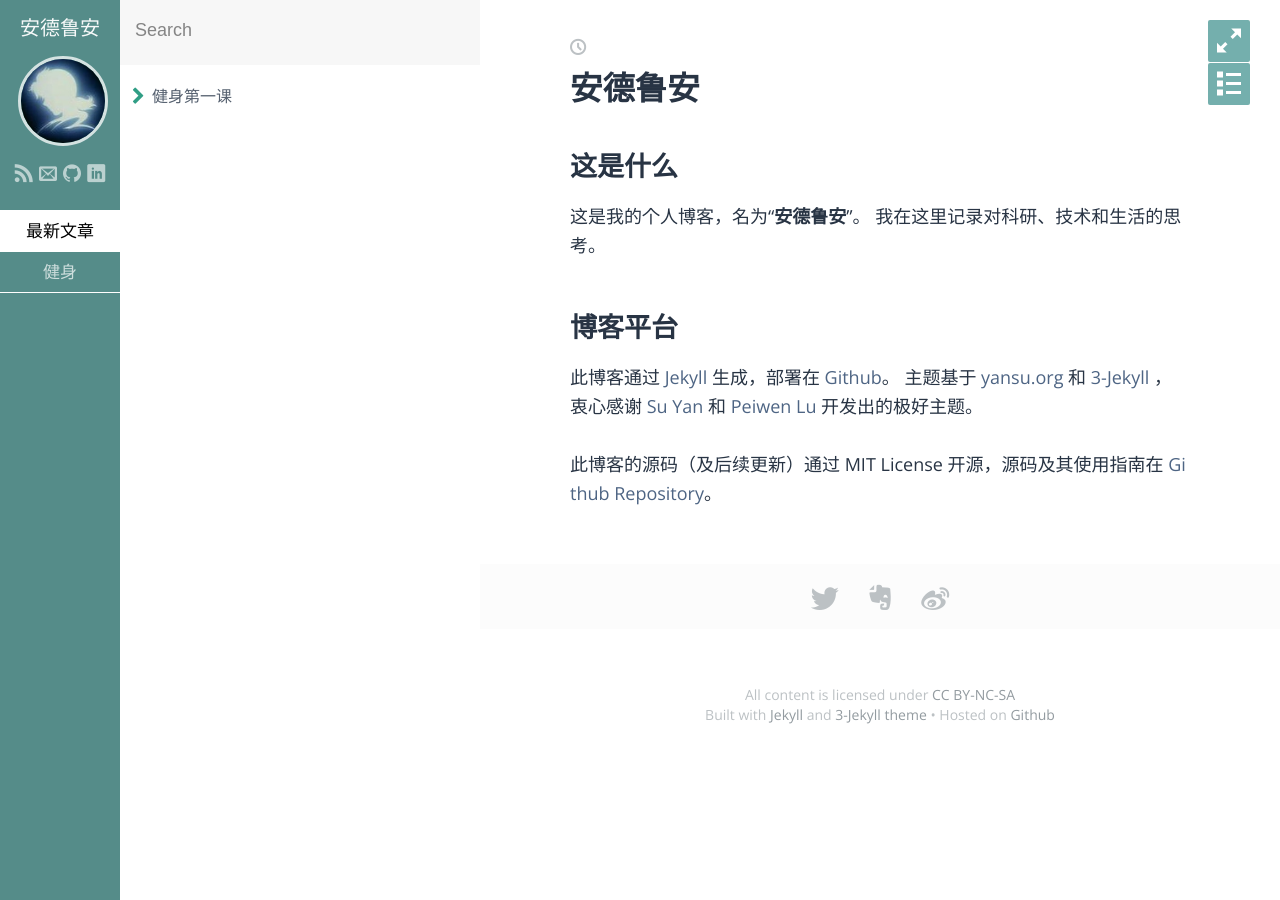
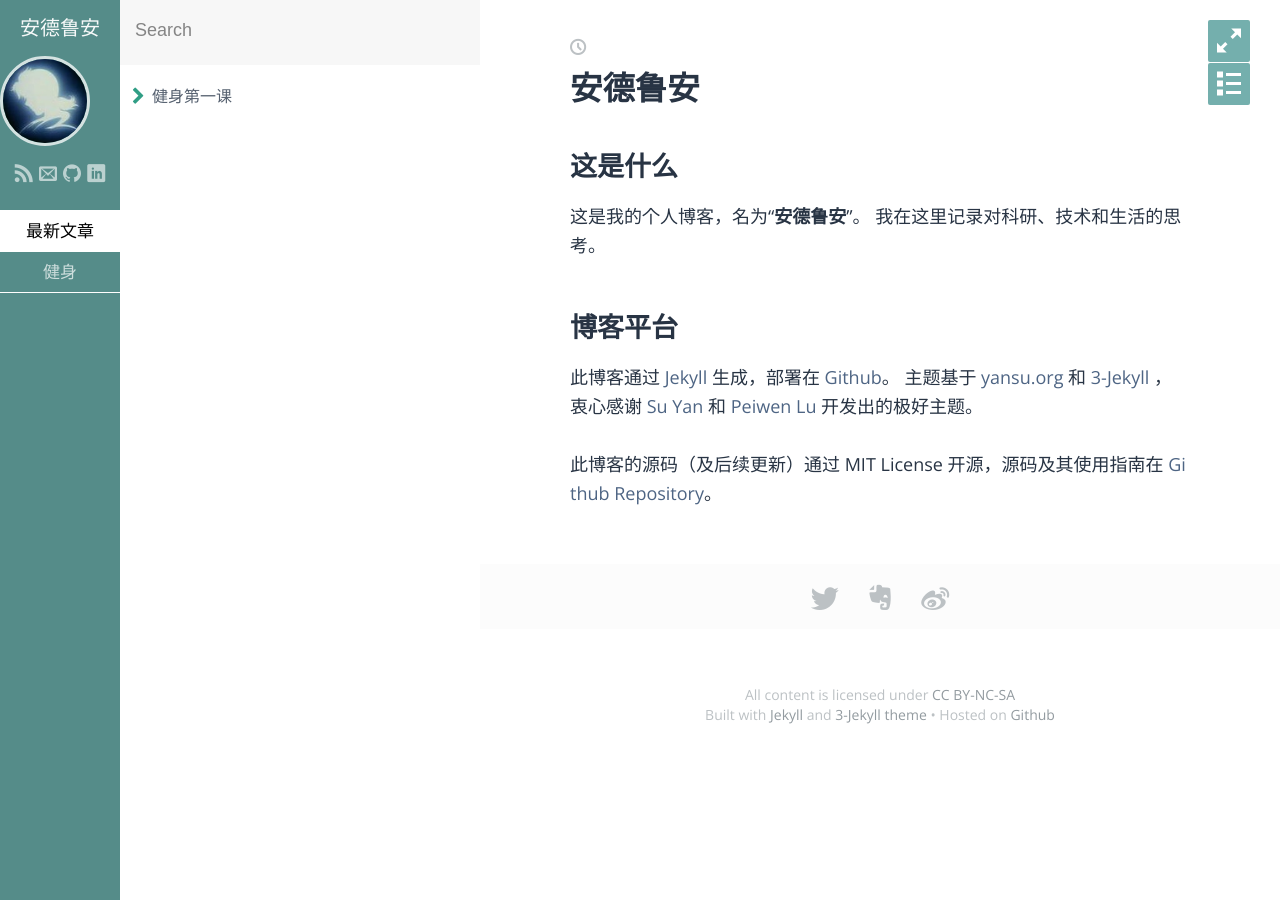
Before and after one commit to bianandrew/bianandrew.github.io, a Jekyll site: the page built from index.md, in a window 1280 px wide. Built offline with Jekyll 4.4.1, drawn with Linux system fonts in a browser that asks for light colours; some web fonts are replaced.

Commit message:
tune the avarta

```diff
--- a/_sass/04-sidebar.sass
+++ b/_sass/04-sidebar.sass
@@ -52,8 +52,10 @@
   display: block
   width: $avatar-size
   // margin: 4vh auto 1.5vh
-  margin: 2vh
+  margin-bottom: 2vh
   margin-top: 0vh
+  margin-left: 4vh auto 1.5vh
+  margin-right: 4vh auto 1.5vh
   border: $avatar-border-size solid $avatar-border-color
   border-radius: 50%
   overflow: hidden
```
